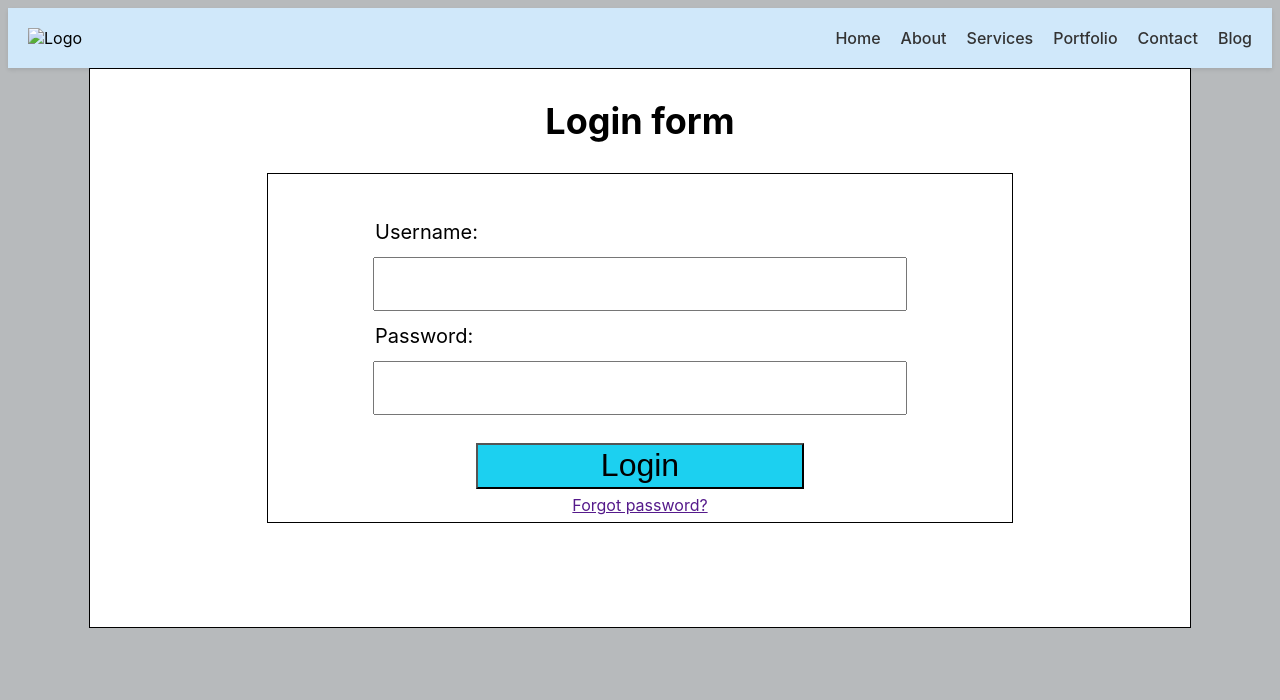
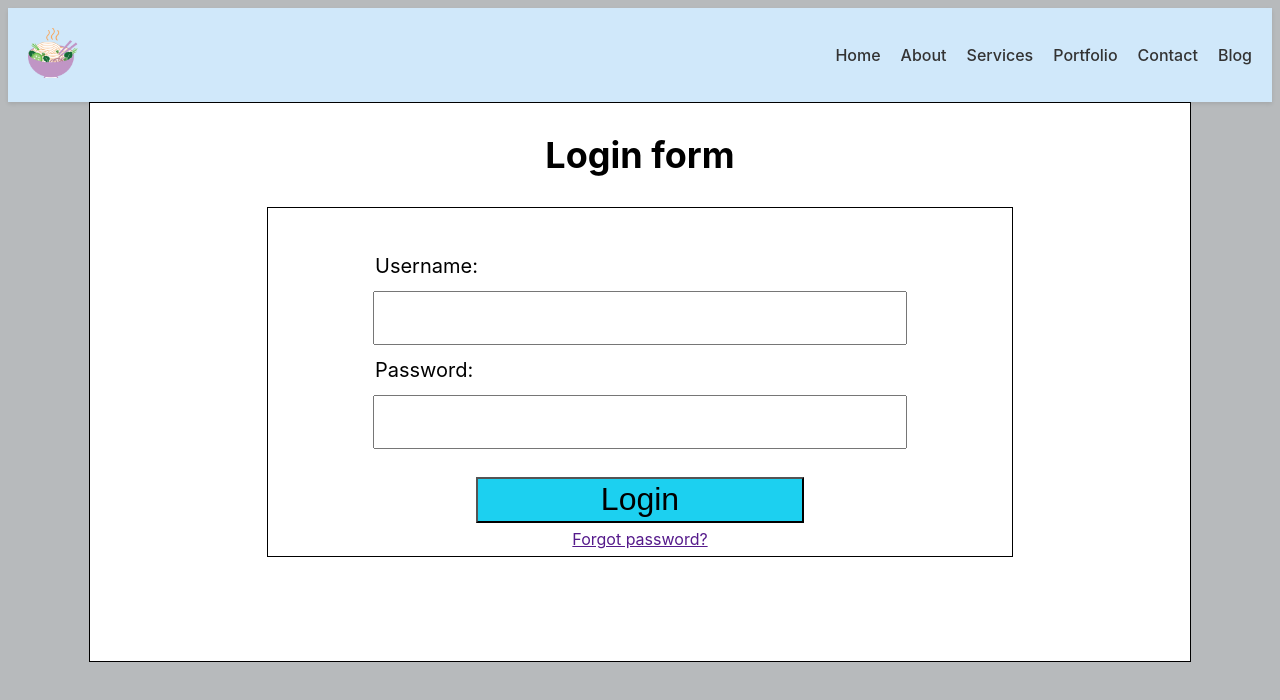
Before and after one commit to vukhiemnb/web_testing, a website: page sample_pages/sample_login.html in a window 1280 px wide. Drawn offline with Linux system fonts and the light colour scheme.

```diff
--- a/sample_pages/sample_login.html
+++ b/sample_pages/sample_login.html
@@ -9,7 +9,7 @@
   <body>
     <header>
       <div class="logo">
-        <img src="resources/images/sample_login/logo.png" alt="Logo" />
+        <img src="./../resources/images/sample_login/logo.png" alt="Logo" />
       </div>
       <nav>
         <ul>
```
Also changed, not shown: ui_testing.html (+4 -0 lines).
